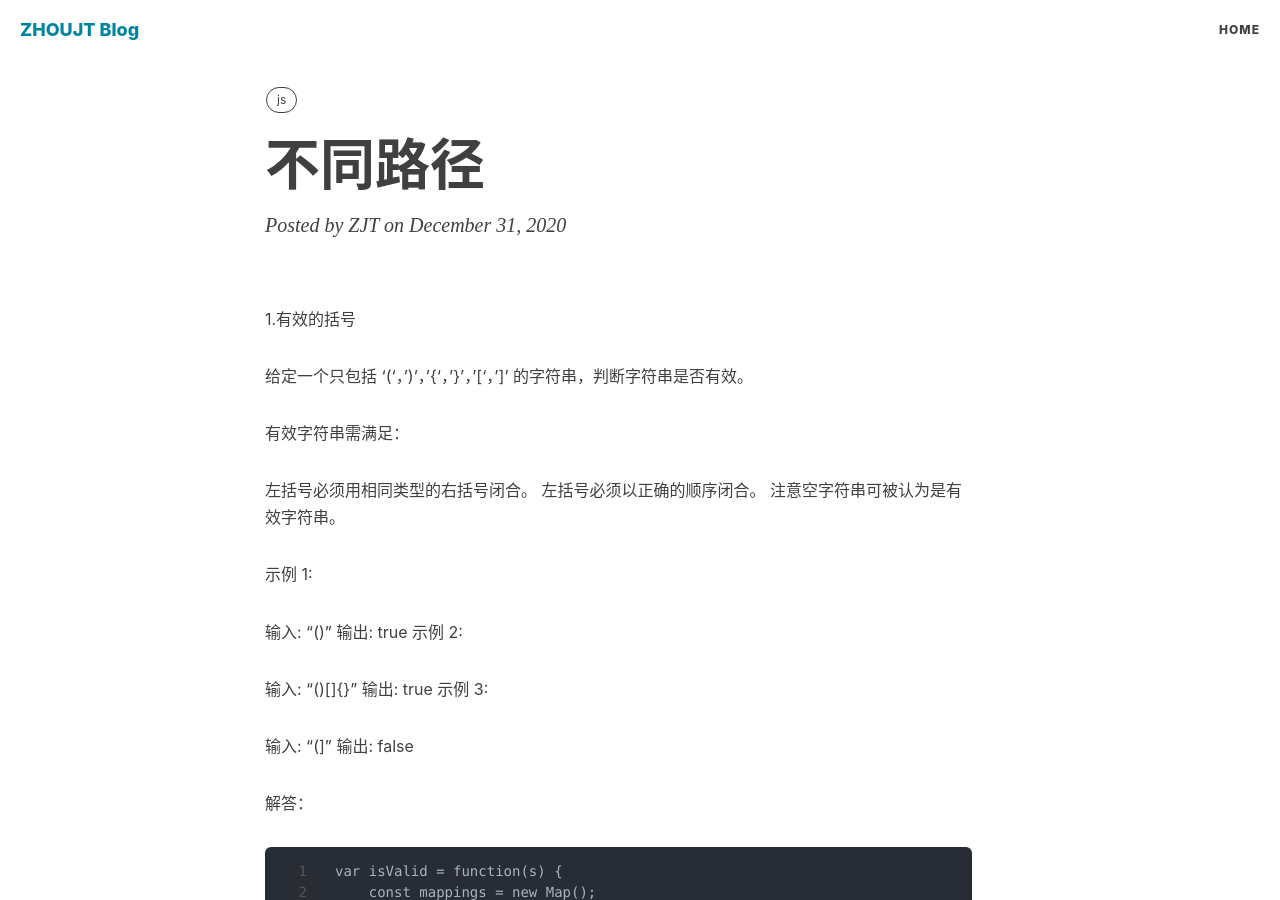
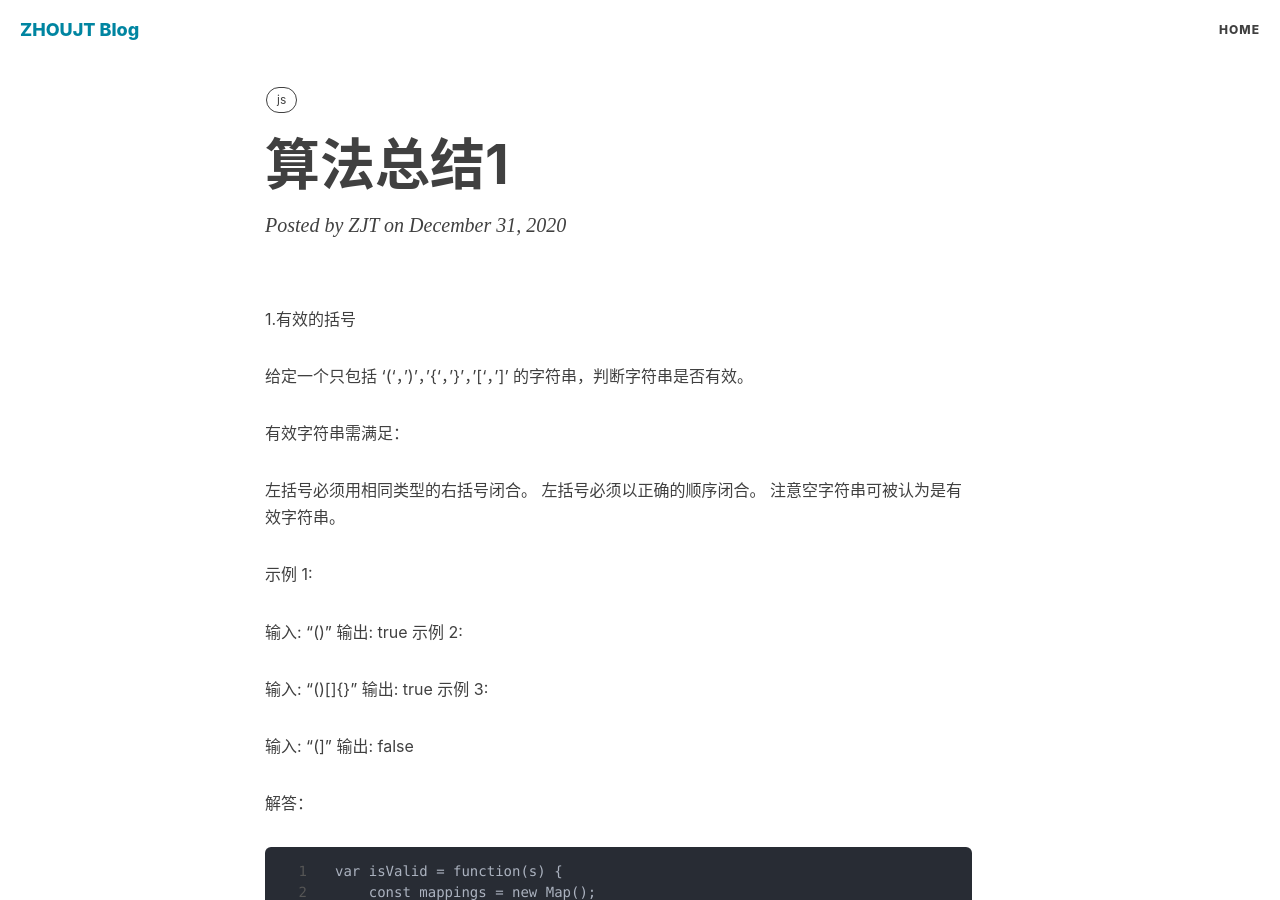
Before and after one commit to juntaozhou05/juntaozho05.github.io, a Jekyll site: the page built from _posts/2020-12-31-Collection.md, in a window 1280 px wide and 900 px high. Built offline with Jekyll 4.4.1, drawn with Linux system fonts in a browser that asks for light colours; nearby versions of some CDN libraries; comment, search, counter and statistics services are not loaded.

Commit message:
Update 2020-12-31-Collection.md

```diff
--- a/_posts/2020-12-31-Collection.md
+++ b/_posts/2020-12-31-Collection.md
@@ -1,6 +1,6 @@
 ---
 layout: post
-title: "不同路径"
+title: "算法总结1"
 subtitle: ""
 author: "ZJT"
 header-style: text
```
